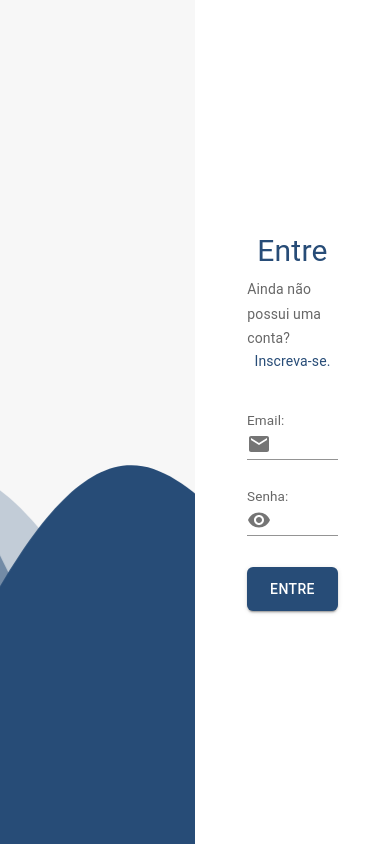
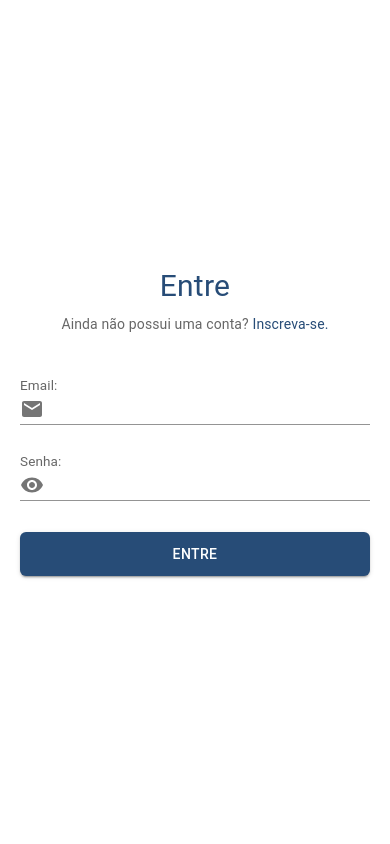
Before and after one commit to Paulo-Enrique-Santos/auth-user-token-web, a React (Vite) app: page / in a window 390 px wide. Both pictures are taken after a click on the element "Faça Login.". Built offline with nearby package versions, Linux system fonts and the light colour scheme.

Commit message:
feat: add responsively

```diff
--- a/src/pages/Authentication/Authentication.tsx
+++ b/src/pages/Authentication/Authentication.tsx
@@ -45,7 +45,7 @@ const Authentication = () => {
         </svg>
       </div>
       {showRegister && (
-        <Grid container xs={6} md={6} height="100vh">
+        <Grid container xs={12} md={9} height="100vh">
           <Box
             sx={{
               zIndex: 1,
@@ -62,7 +62,7 @@ const Authentication = () => {
         </Grid>
       )}
       {showLogin && (
-        <Grid container xs={6} md={6} xsOffset={6} height="100vh">
+        <Grid container xs={12} md={9} mdOffset={6} height="100vh">
           <Box
             sx={{
               width: '100%',
--- a/src/pages/Authentication/components/LoginForm/LoginForm.tsx
+++ b/src/pages/Authentication/components/LoginForm/LoginForm.tsx
@@ -54,7 +54,7 @@ const LoginForm = ({ setShowRegister }: Props) => {
       zIndex={1}
       height="100%"
     >
-      <Grid item container xs={7}>
+      <Grid item container xs={12} md={7}>
         <Grid item container xs={12}>
           <Grid item container xs={12} justifyContent="center">
             <Typography
--- a/src/pages/Authentication/components/RegisterForm/RegisterForm.tsx
+++ b/src/pages/Authentication/components/RegisterForm/RegisterForm.tsx
@@ -97,7 +97,7 @@ const RegisterForm = ({ setShowLogin }: Props) => {
       zIndex={1}
       height="100%"
     >
-      <Grid item container xs={7}>
+      <Grid item container md={7} xs={12}>
         <Grid item container xs={12}>
           <Grid item container xs={12} justifyContent="center">
             <Typography
```
